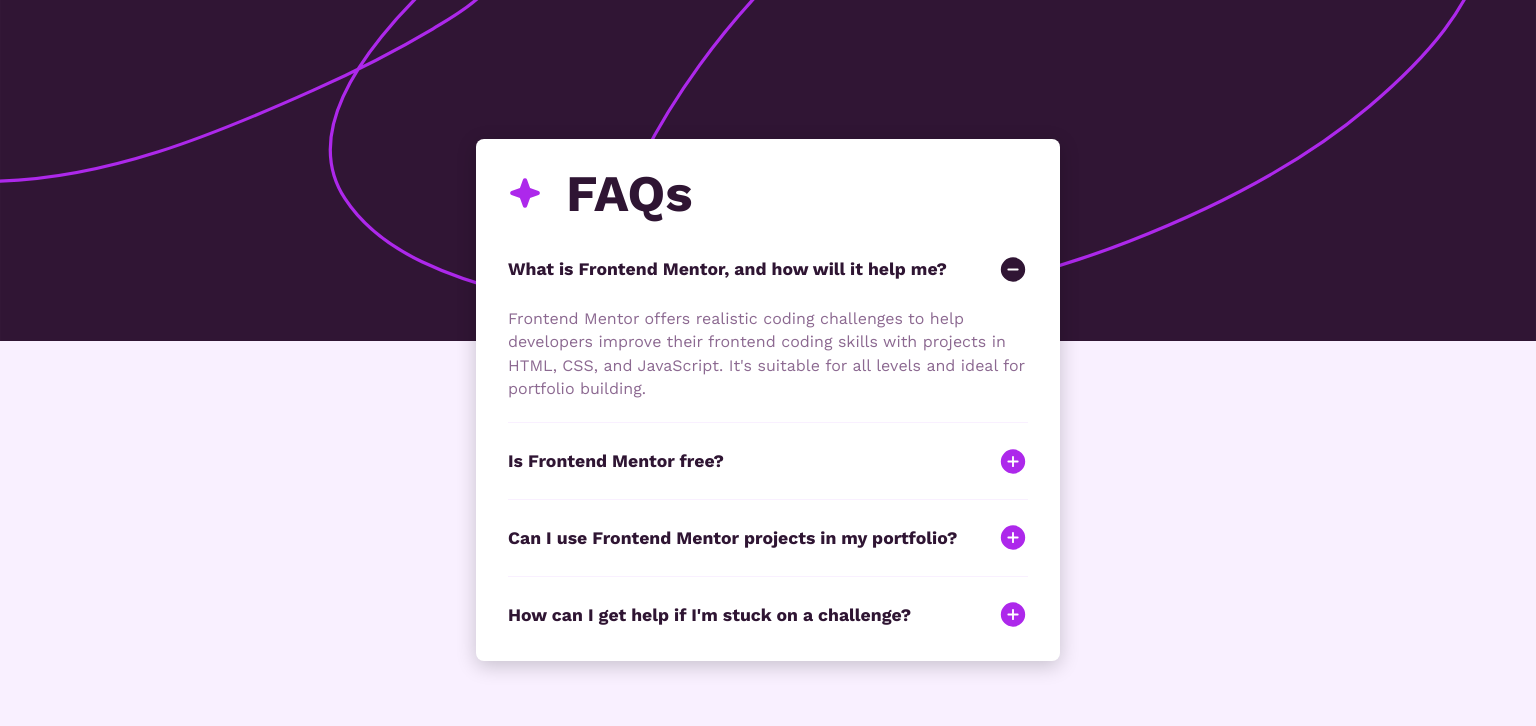
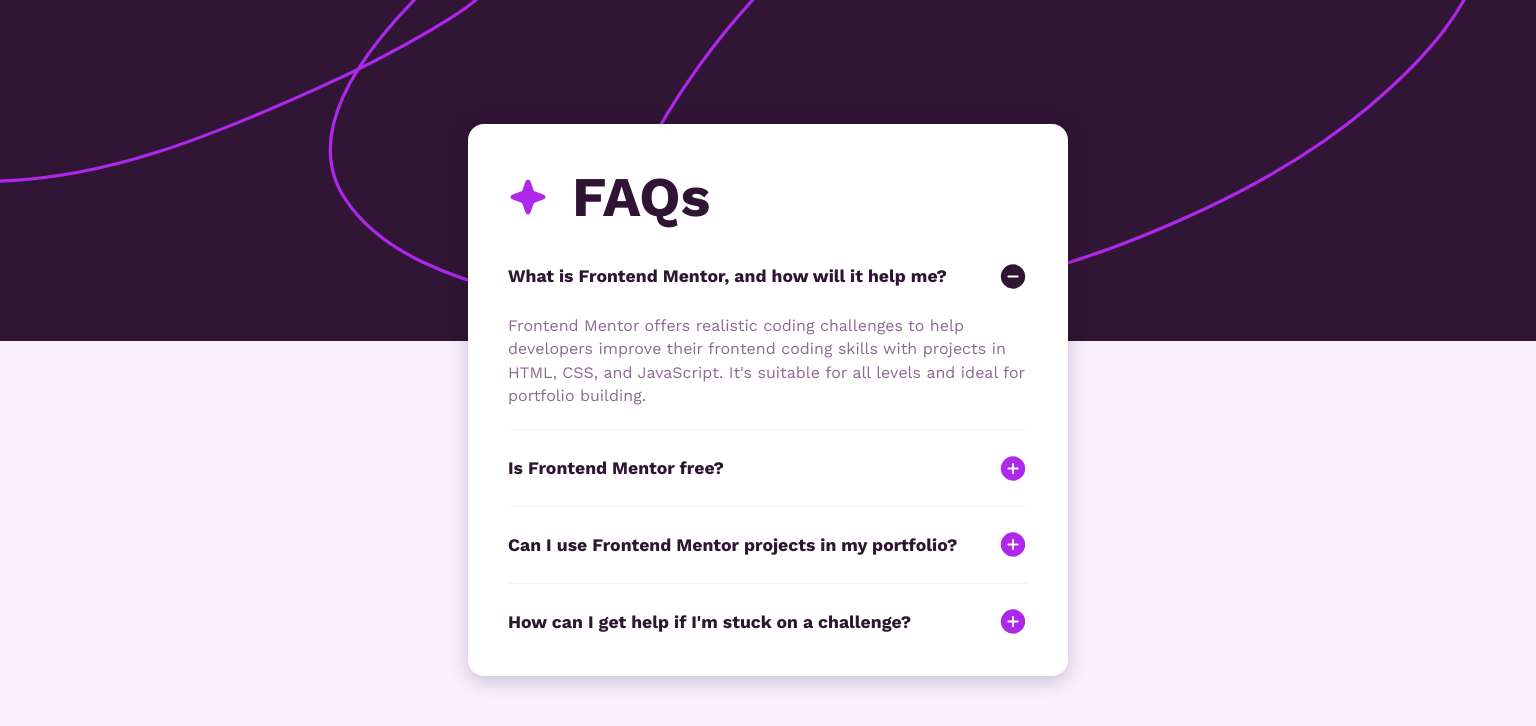
Before and after one commit to ceciliadepaula/faq-accordion, a React (Create React App) app: page / in a window 1536 px wide. Shown: the top 726 px of the page. Built offline with nearby package versions, Linux system fonts and the light colour scheme.

Commit message:
Actualización

```diff
--- a/src/assets/styles/_card.scss
+++ b/src/assets/styles/_card.scss
@@ -1,9 +1,9 @@
 .card-container{
     max-width: 520px;
     margin: 0 2rem;
-    padding: 1rem 2rem 0.5rem;
+    padding: 2rem 2.5rem 1rem;
     background-color: $white;
-    border-radius: 8px;
+    border-radius: 1rem;
     box-shadow: $shadow;
     div.title{
         display: flex;
@@ -29,10 +29,10 @@
     .card-container{
         div.title{
             h1{
-                font-size: 3.2rem;
+                font-size: 3.5rem;
             }
             img{
-                width: 34px;
+                width: 40px;
                 margin-right: 1.5rem;
             }
         }
--- a/src/assets/styles/styles.css
+++ b/src/assets/styles/styles.css
@@ -119,9 +119,9 @@
 .card-container {
   max-width: 520px;
   margin: 0 2rem;
-  padding: 1rem 2rem 0.5rem;
+  padding: 2rem 2.5rem 1rem;
   background-color: hsl(0, 0%, 100%);
-  border-radius: 8px;
+  border-radius: 1rem;
   box-shadow: 0 5px 20px rgba(0, 0, 0, 0.2);
 }
 .card-container div.title {
@@ -145,10 +145,10 @@
 
 @media screen and (min-width: 1440px) {
   .card-container div.title h1 {
-    font-size: 3.2rem;
+    font-size: 3.5rem;
   }
   .card-container div.title img {
-    width: 34px;
+    width: 40px;
     margin-right: 1.5rem;
   }
 }/*# sourceMappingURL=styles.css.map */
```
Also changed, not shown: 7 other files (tests, documents, lock files or other folders).
